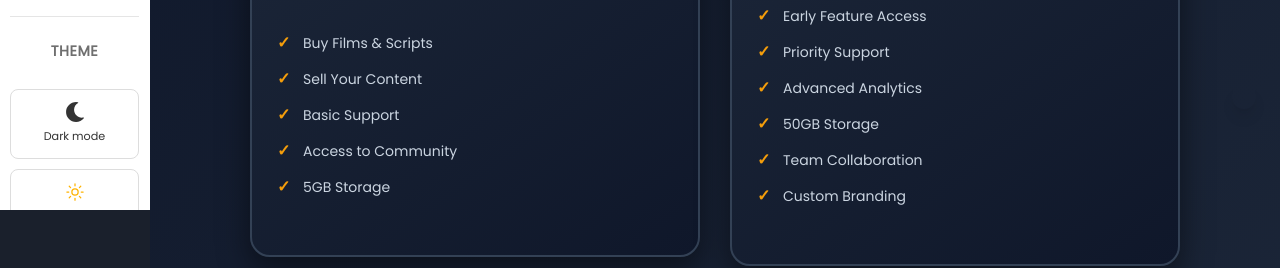
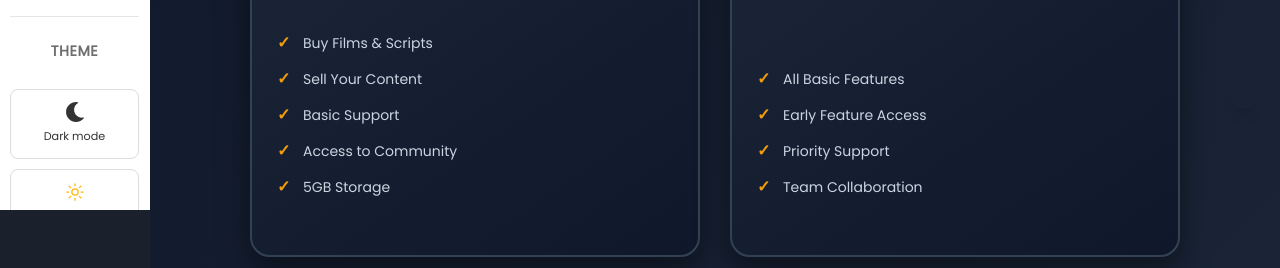
Before and after one commit to HH-pro/Wecinema.co, a React (Vite) app in the folder frontend/: page /hypemode in a window 1280 px wide. Shown: the part 667-935 px from the top of the page. Built offline with nearby package versions, Linux system fonts and the light colour scheme; no server answers; some icons are missing; what @ffmpeg/ffmpeg would draw is missing.

Commit message:
Auto update

```diff
--- a/frontend/src/pages/hypemodepage.tsx
+++ b/frontend/src/pages/hypemodepage.tsx
@@ -417,10 +417,7 @@ const HypeModeProfile = () => {
                   <li>All Basic Features</li>
                   <li>Early Feature Access</li>
                   <li>Priority Support</li>
-                  <li>Advanced Analytics</li>
-                  <li>50GB Storage</li>
                   <li>Team Collaboration</li>
-                  <li>Custom Branding</li>
                 </ul>
 
                 {selectedSubscription === "studio" && (
```
